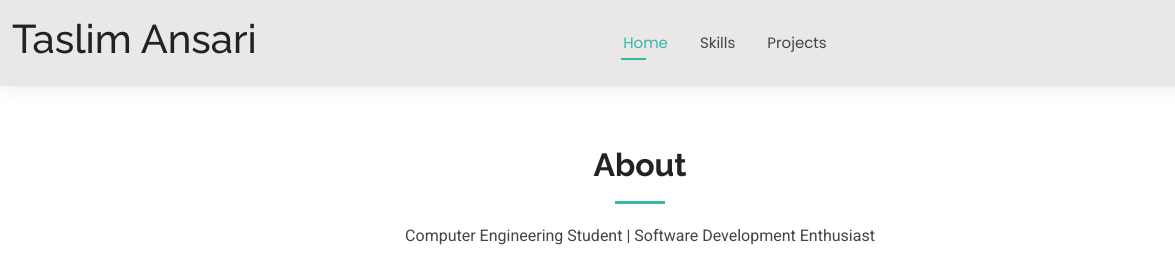
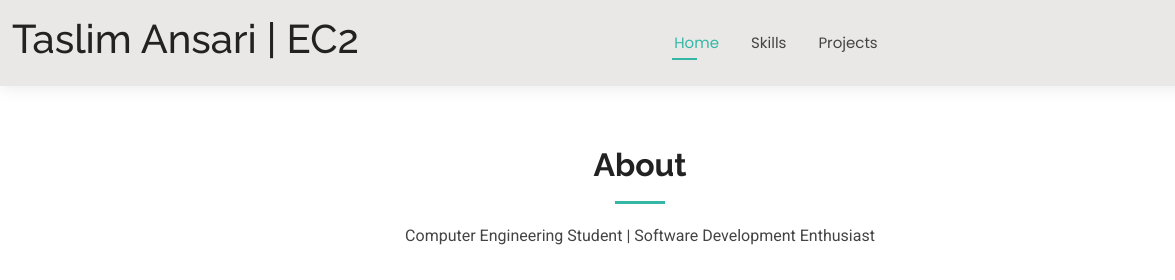
Before and after one commit to taslimansari/express-personal, a website: page public/about.html in a window 1280 px wide. Shown: the top 280 px of the page, 0-1175 px from the left. Drawn offline with Linux system fonts and the light colour scheme.

Commit message:
Updated portfolio with the EC2

```diff
--- a/public/about.html
+++ b/public/about.html
@@ -34,7 +34,7 @@
 
   <header id="header" class="header d-flex align-items-center light-background sticky-top">
     <div class="container-fluid position-relative d-flex align-items-center justify-content-between">
-        <h1 class="sitename">Taslim Ansari</h1>
+        <h1 class="sitename">Taslim Ansari | EC2</h1>
       </a>
 
       <nav id="navmenu" class="navmenu">
```
Also changed, not shown: public/resume.html (+1 -1 lines), public/services.html (+1 -1 lines).
